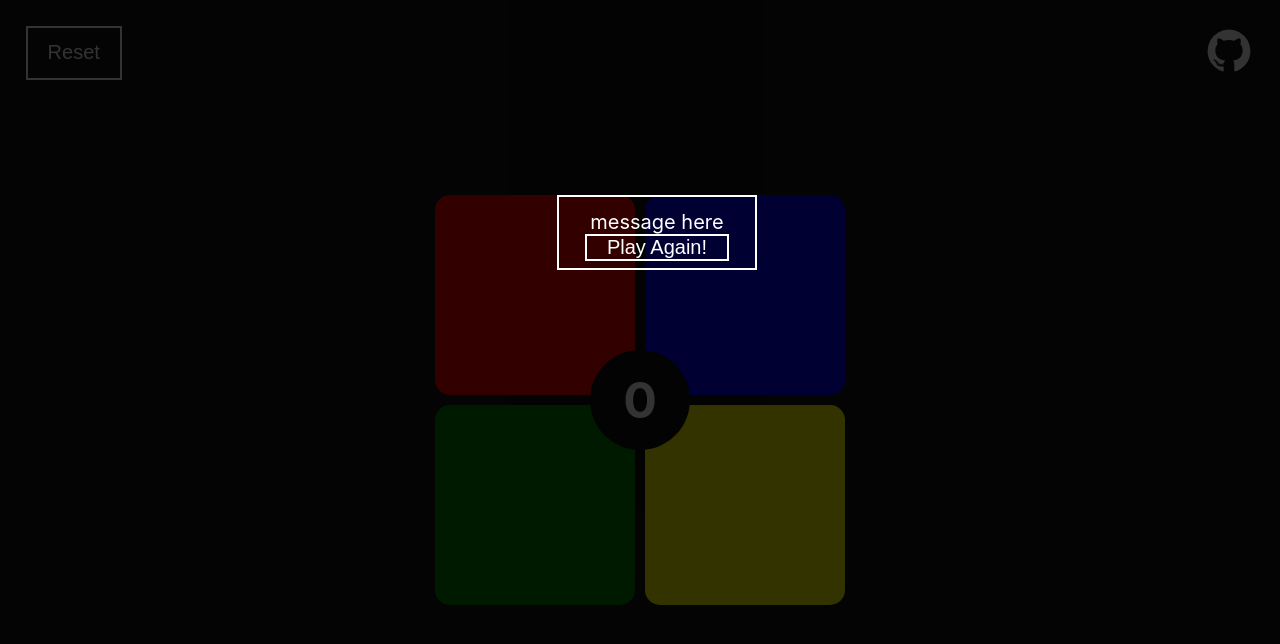
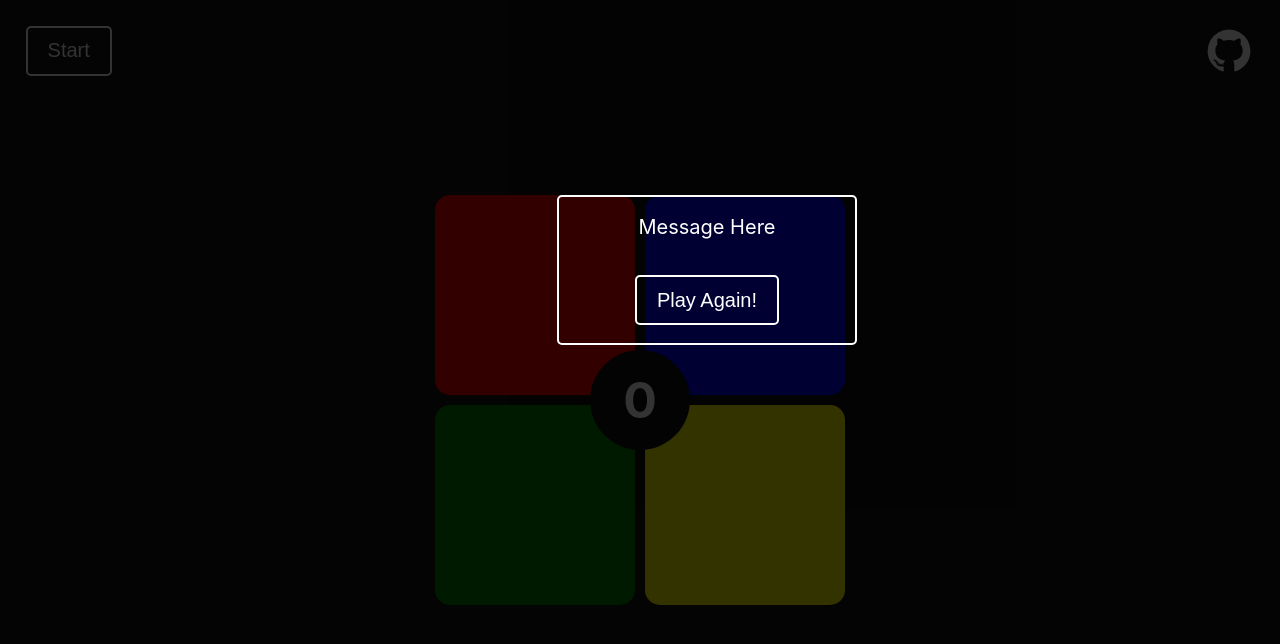
Before and after one commit to ryasan86/simon, a React (Create React App) app: page / in a window 1280 px wide. Both pictures are taken after a click on the element 535 px from the left and 295 px from the top of the page. Shown: the top 644 px of the page. Built offline with nearby package versions, Linux system fonts and the light colour scheme.

Commit message:
comments

```diff
--- a/src/App.js
+++ b/src/App.js
@@ -13,10 +13,10 @@ import Announcement from './components/Announcement';
 import { FlexContainer } from './components/common';
 
 class App extends Component {
-  componentDidMount = async () => {
-    await sleep(NEXT_LEVEL_DELAY);
-    this.startGame();
-  };
+
+  componentDidMount = () => {
+    console.log(this.props.game);
+  }
 
   // start game then play pad sequence
   startGame = () => {
--- a/src/components/Announcement.js
+++ b/src/components/Announcement.js
@@ -2,6 +2,7 @@ import React, { Component } from 'react';
 import { bindActionCreators } from 'redux';
 import { gameActions } from './../actions';
 import { connect } from 'react-redux';
+// components
 import {
   ModalBackdrop,
   ModalContainer,
@@ -21,7 +22,7 @@ class Announcement extends Component {
       <ModalBackdrop>
         <ModalContainer>
           <ModalMessage>
-            message here
+            Message Here
             <Button onClick={this.startGame}>Play Again!</Button>
           </ModalMessage>
         </ModalContainer>
--- a/src/components/AppBar.js
+++ b/src/components/AppBar.js
@@ -1,13 +1,17 @@
 import React, { Component } from 'react';
-import { Button, Logo, AppBarWrapper } from './common';
+import { bindActionCreators } from 'redux';
+import { connect } from 'react-redux';
+import { gameActions } from './../actions';
 import logo from './../ghlogo.svg';
 import { GITHUB_REPO_URL } from '../globals';
+// components
+import { Button, Logo, AppBarWrapper } from './common';
 
 class AppBar extends Component {
   render = () => {
     return (
       <AppBarWrapper>
-        <Button>Reset</Button>
+        <Button>Start</Button>
         <a href={GITHUB_REPO_URL}>
           <Logo src={logo} alt="github" />
         </a>
@@ -16,4 +20,5 @@ class AppBar extends Component {
   };
 }
 
-export default AppBar;
+export default connect(state => state,   dispatch => ({ actions: bindActionCreators(gameActions, dispatch) })
+)(AppBar);
--- a/src/components/PadBank.js
+++ b/src/components/PadBank.js
@@ -1,15 +1,12 @@
 import React from 'react';
 import { connect } from 'react-redux';
+import { colorObj } from '../globals';
+// components
 import Pad from './Pad';
-import { colorObj } from '../globals';
-
-const styles = {
-  display: 'flex'
-};
 
 const Pads = ({ pads, handleClick, activePad }) => {
   return (
-    <div style={styles}>
+    <div style={{ display: 'flex' }}>
       {pads.map((color, i) => (
         <Pad
           key={i}
--- a/src/components/Score.js
+++ b/src/components/Score.js
@@ -1,20 +1,6 @@
 import React from 'react';
-import styled from 'styled-components';
-
-const ScoreContainer = styled.div`
-  z-index: 9997;
-  width: 100px;
-  height: 100px;
-  font-size: 50px;
-  position: fixed;
-  border-radius: 50%;
-  background: #131313;
-  color: white;
-  display: flex;
-  justify-content: center;
-  align-items: center;
-  font-weight: bolder;
-`;
+// components
+import { ScoreContainer } from './common';
 
 const Score = ({ score }) => <ScoreContainer>{score}</ScoreContainer>;
 
--- a/src/components/common/Button.js
+++ b/src/components/common/Button.js
@@ -3,9 +3,12 @@ import styled from 'styled-components';
 const Button = styled.button`
   background: transparent;
   border: 2px solid white;
+  border-radius: 5px;
+  height: 50px;
   padding: 0 20px 0 20px;
   color: white;
   font-size: 20px;
+  outline: none;
   cursor: pointer;
   &:hover {
     background: white;
--- a/src/components/common/ModalContainer.js
+++ b/src/components/common/ModalContainer.js
@@ -1,20 +1,19 @@
 import styled from 'styled-components';
 
 const ModalContainer = styled.div`
-  width: 200px;
-  height: 75px;
+  height: 150px;
+  width: 300px;
   position: absolute;
   top: 45%;
   left: 65%;
-  padding: 1% 2% 2% 2%;
   margin-top: -165px;
   margin-left: -275px;
   z-index: 9999;
   display: flex;
   justify-content: center;
   background-color: transparent;
-  color: white;
   border: 2px solid white;
+  border-radius: 5px;
 `;
 
 export { ModalContainer };
--- a/src/components/common/ModalMessage.js
+++ b/src/components/common/ModalMessage.js
@@ -7,6 +7,7 @@ const ModalMessage = styled.div`
   flex-direction: column;
   justify-content: space-around;
   align-items: center;
+  color: white;
 `;
 
 export { ModalMessage };
--- /dev/null
+++ b/src/components/common/ScoreContainer.js
@@ -0,0 +1,18 @@
+import styled from 'styled-components';
+
+const ScoreContainer = styled.div`
+  z-index: 9997;
+  width: 100px;
+  height: 100px;
+  font-size: 50px;
+  position: fixed;
+  border-radius: 50%;
+  background: #131313;
+  color: white;
+  display: flex;
+  justify-content: center;
+  align-items: center;
+  font-weight: bolder;
+`;
+
+export { ScoreContainer };
--- a/src/components/common/index.js
+++ b/src/components/common/index.js
@@ -5,3 +5,4 @@ export * from './AppBarWrapper';
 export * from './ModalBackdrop';
 export * from './ModalContainer';
 export * from './ModalMessage';
+export * from './ScoreContainer';
```
